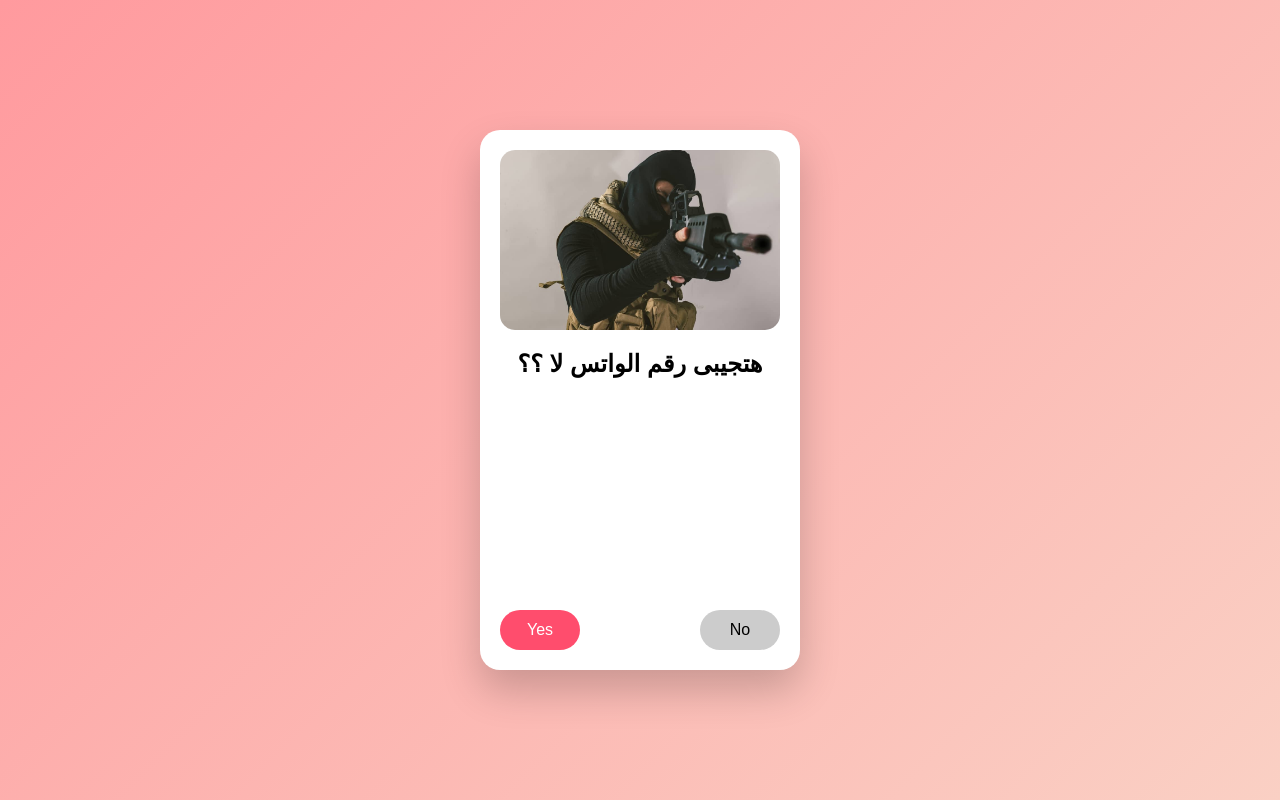
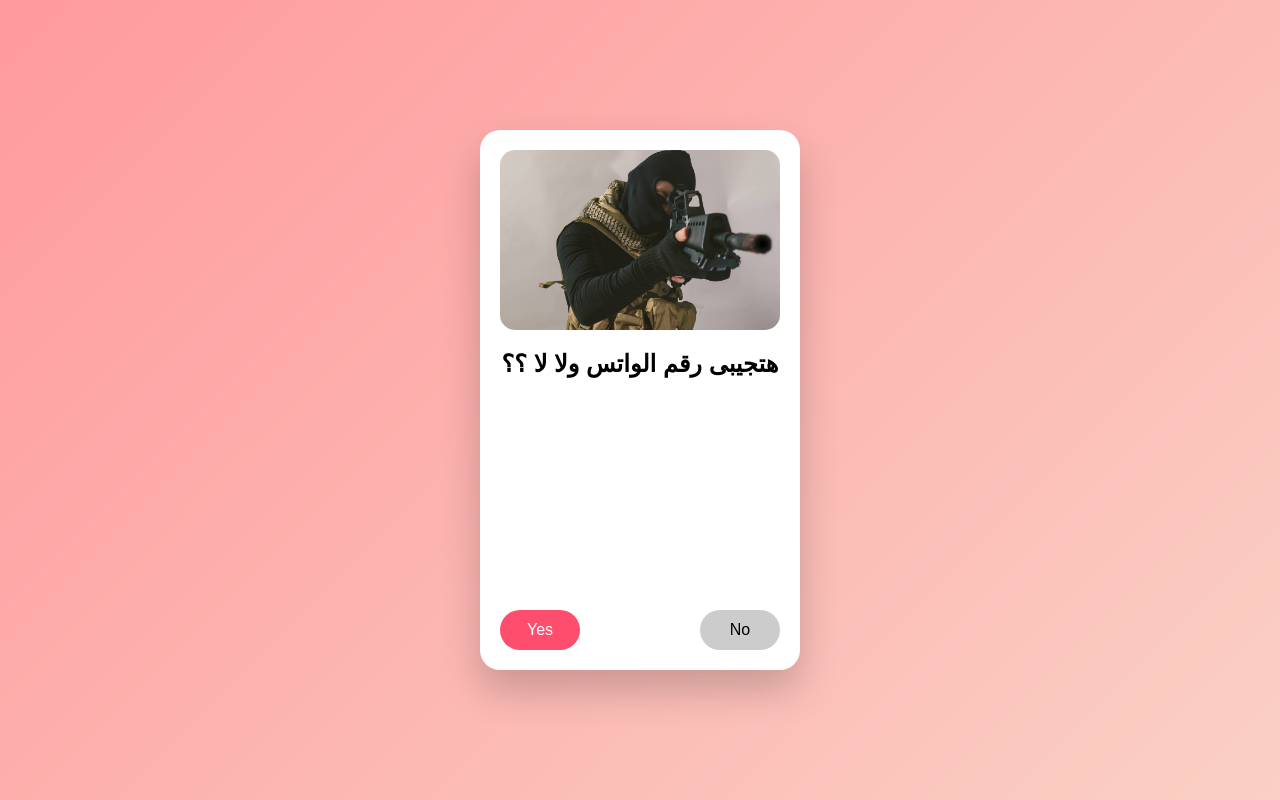
Before and after one commit to YoussefTaghyan/whats-up, a plain HTML site: page index.html in a window 1280 px wide. Drawn offline with Linux system fonts and the light colour scheme.

Commit message:
Update index.html

```diff
--- a/index.html
+++ b/index.html
@@ -112,7 +112,7 @@ button {
         <img src="shutterstock_350254424.jpg" alt="">
     </div>
 
-    <h2>هتجيبى رقم الواتس  لا ؟؟</h2>
+    <h2>هتجيبى رقم الواتس ولا لا ؟؟</h2>
 
     <button id="yes">Yes</button>
     <button id="no">No</button>
```
